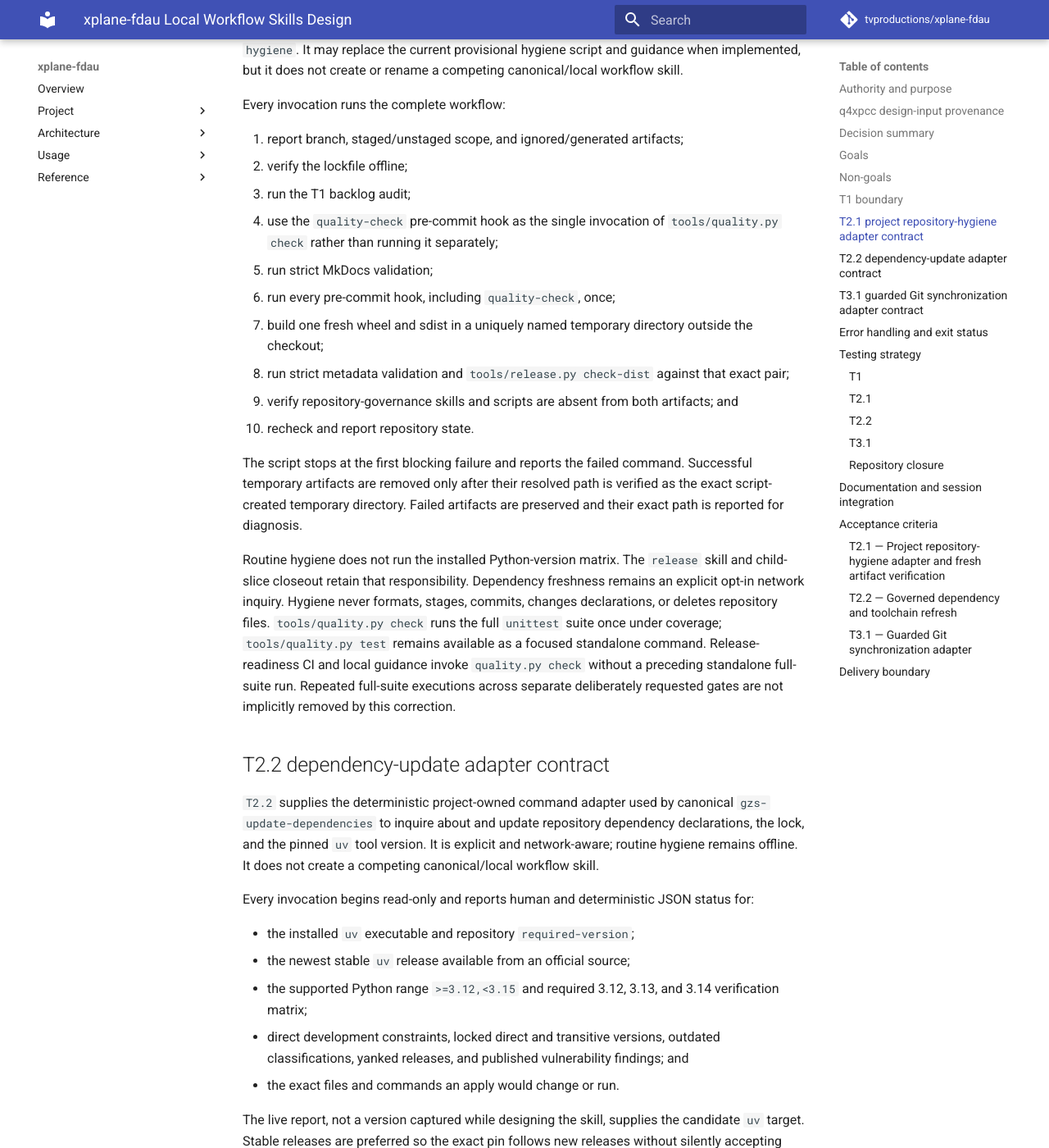
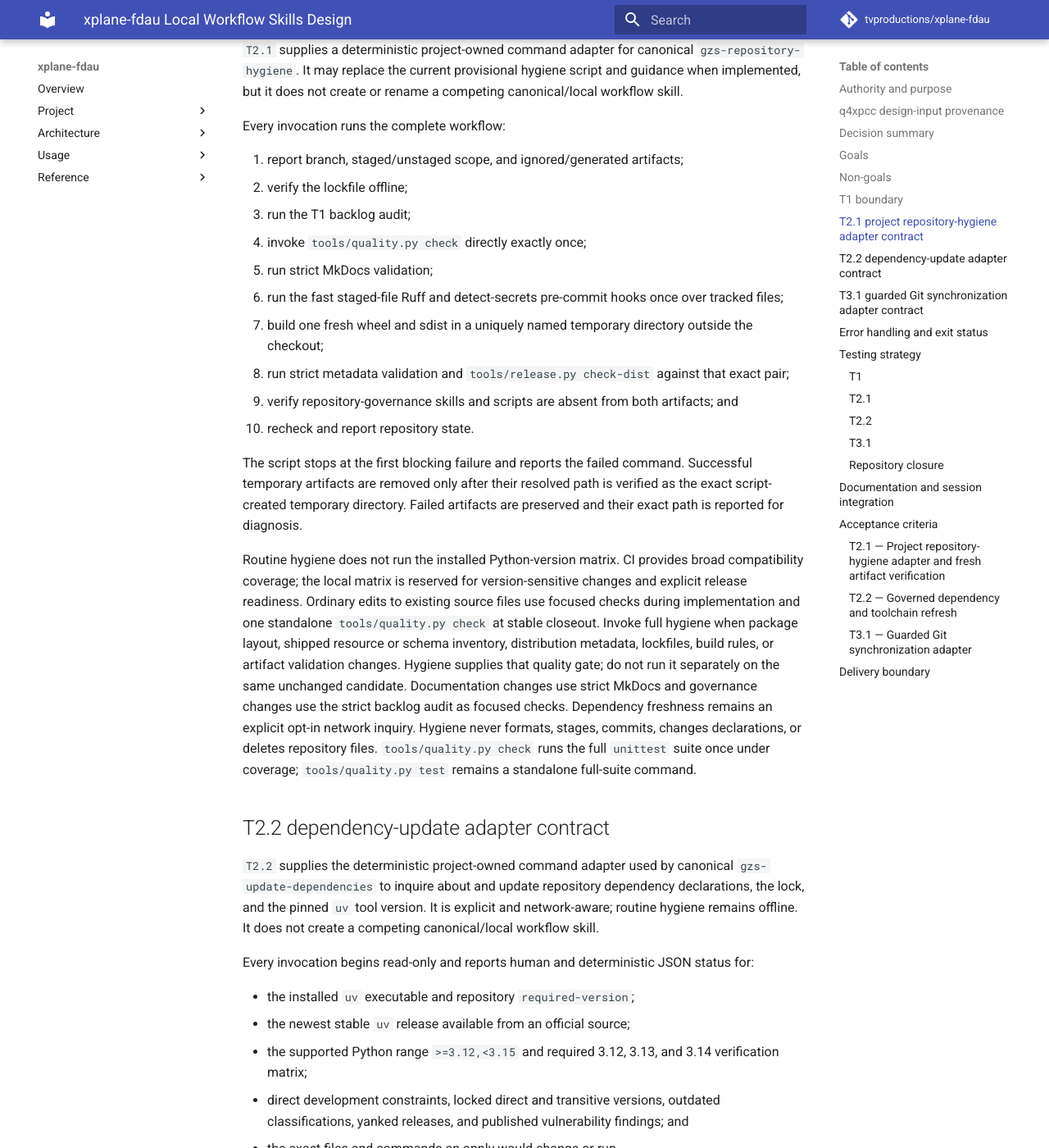
Before and after one commit to tvproductions/xplane-fdau, an MkDocs documentation site: the page built from docs/superpowers/specs/2026-08-15-xplane-fdau-local-workflow-skills-design.md, in a window 1280 px wide and 1400 px high, scrolled down 4034 px. Shown: the whole window at 82% size. Built offline with MkDocs 1.6.1 and Material for MkDocs 9.7.7, drawn with Linux system fonts in a browser that asks for light colours; comment, search, counter and statistics services are not loaded; some of the changed text lies outside the part shown.

Commit message:
build: streamline local quality cadence

```diff
--- a/docs/superpowers/specs/2026-08-15-xplane-fdau-local-workflow-skills-design.md
+++ b/docs/superpowers/specs/2026-08-15-xplane-fdau-local-workflow-skills-design.md
@@ -156,10 +156,10 @@ Every invocation runs the complete workflow:
 1. report branch, staged/unstaged scope, and ignored/generated artifacts;
 2. verify the lockfile offline;
 3. run the T1 backlog audit;
-4. use the `quality-check` pre-commit hook as the single invocation of
-   `tools/quality.py check` rather than running it separately;
+4. invoke `tools/quality.py check` directly exactly once;
 5. run strict MkDocs validation;
-6. run every pre-commit hook, including `quality-check`, once;
+6. run the fast staged-file Ruff and detect-secrets pre-commit hooks once over
+   tracked files;
 7. build one fresh wheel and sdist in a uniquely named temporary directory
    outside the checkout;
 8. run strict metadata validation and `tools/release.py check-dist` against
@@ -173,15 +173,20 @@ Successful temporary artifacts are removed only after their resolved path is
 verified as the exact script-created temporary directory. Failed artifacts are
 preserved and their exact path is reported for diagnosis.
 
-Routine hygiene does not run the installed Python-version matrix. The
-`release` skill and child-slice closeout retain that responsibility. Dependency
-freshness remains an explicit opt-in network inquiry. Hygiene never formats,
-stages, commits, changes declarations, or deletes repository files.
-`tools/quality.py check` runs the full `unittest` suite once under coverage;
-`tools/quality.py test` remains available as a focused standalone command.
-Release-readiness CI and local guidance invoke `quality.py check` without a
-preceding standalone full-suite run. Repeated full-suite executions across separate
-deliberately requested gates are not implicitly removed by this correction.
+Routine hygiene does not run the installed Python-version matrix. CI provides
+broad compatibility coverage; the local matrix is reserved for
+version-sensitive changes and explicit release readiness. Ordinary edits to
+existing source files use focused checks during implementation and one
+standalone `tools/quality.py check` at stable closeout. Invoke full hygiene
+when package layout, shipped resource or schema inventory, distribution
+metadata, lockfiles, build rules, or artifact validation changes. Hygiene
+supplies that quality gate; do not run it separately on the same unchanged
+candidate. Documentation changes use strict MkDocs and governance changes use
+the strict backlog audit as focused checks. Dependency freshness remains an
+explicit opt-in network inquiry. Hygiene never formats, stages, commits,
+changes declarations, or deletes repository files. `tools/quality.py check`
+runs the full `unittest` suite once under coverage; `tools/quality.py test`
+remains a standalone full-suite command.
 
 ## T2.2 dependency-update adapter contract
 
```
Also changed, not shown: other parts of docs/superpowers/specs/2026-08-15-xplane-fdau-local-workflow-skills-design.md (+1 -1 lines), .codex/skills/code-quality/SKILL.md (+17 -2 lines), .codex/skills/hygiene/SKILL.md (+14 -7 lines), .pre-commit-config.yaml (+10 -18 lines), AGENTS.md (+13 -5 lines), HANDOFF.md (+22 -31 lines), docs/superpowers/plans/2026-09-20-local-quality-cadence.md (added, +62 -0 lines), docs/superpowers/specs/2026-09-20-local-quality-cadence-design.md (added, +71 -0 lines), 3 other files.
